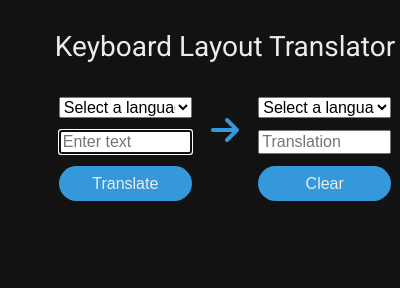
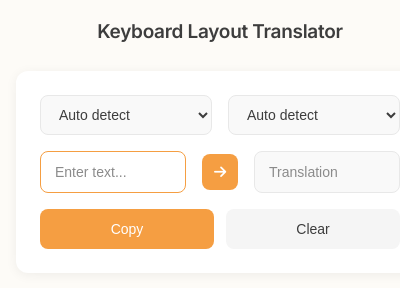
Before and after one commit to NikitaBerezhnyj/Keyboard_Layout_Translator, a browser extension: page src/popup.html in a window 400 px wide. Shown: the top 288 px of the page. Drawn offline with Linux system fonts and the light colour scheme.

Commit message:
feat: added auto detect of language, copy button and improved design

```diff
--- a/src/background.js
+++ b/src/background.js
@@ -11,6 +11,5 @@ browser.menus.onClicked.addListener((info, tab) => {
   browser.storage.local.set({
     selectedText: selectedText
   });
-  // browser.browserAction.openPopup();
   browser.action.openPopup();
 });
--- a/src/popup.html
+++ b/src/popup.html
@@ -6,27 +6,35 @@
     <meta name="viewport" content="width=device-width, initial-scale=1.0" />
     <link rel="preconnect" href="https://fonts.googleapis.com" />
     <link rel="preconnect" href="https://fonts.gstatic.com" crossorigin />
-    <link
-        href="https://fonts.googleapis.com/css2?family=Roboto:ital,wght@0,100;0,300;0,400;0,500;0,700;0,900;1,100;1,300;1,400;1,500;1,700;1,900&display=swap"
-        rel="stylesheet" />
-    <link rel="stylesheet" href="https://cdnjs.cloudflare.com/ajax/libs/font-awesome/6.0.0-beta3/css/all.min.css">
-    <link rel="stylesheet" href="./styles/reset.css" />
-    <link rel="stylesheet" href="./styles/style.css" />
-    <link rel="icon" href="./img/icon.png" />
+    <link href="https://fonts.googleapis.com/css2?family=Inter:wght@400;500;600&display=swap" rel="stylesheet" />
+    <link rel="stylesheet" href="https://cdnjs.cloudflare.com/ajax/libs/font-awesome/6.0.0-beta3/css/all.min.css" />
     <title>Keyboard Layout Translator</title>
+    <link rel="stylesheet" href="styles/style.css">
 </head>
 
 <body>
     <div class="main-container">
         <h1>Keyboard Layout Translator</h1>
         <div class="translator">
+            <div class="lang-row">
                 <div class="translate-input">
                     <select class="select-lang" name="input-lang" id="input-lang">
-                    <option value="">Select a language</option>
+                        <option value="">Auto detect</option>
                         <option value="eng">English</option>
                         <option value="ukr">Українська</option>
                     </select>
-                <input type="text" placeholder="Enter text" />
+                </div>
+                <div class="translate-output">
+                    <select class="select-lang" name="output-lang" id="output-lang">
+                        <option value="">Auto detect</option>
+                        <option value="eng">English</option>
+                        <option value="ukr">Українська</option>
+                    </select>
+                </div>
+            </div>
+            <div class="input-row">
+                <div class="translate-input">
+                    <input type="text" placeholder="Enter text..." />
                 </div>
                 <div class="translate-arrow">
                     <button id="lang-changer">
@@ -34,18 +42,14 @@
                     </button>
                 </div>
                 <div class="translate-output">
-                <select class="select-lang" name="output-lang" id="output-lang">
-                    <option value="">Select a language</option>
-                    <option value="eng">English</option>
-                    <option value="ukr">Українська</option>
-                </select>
                     <input type="text" placeholder="Translation" />
                 </div>
             </div>
+
             <div class="button-container">
-            <button class="btn" id="translateButton">Translate</button>
-            <span></span>
+                <button class="btn" id="copyButton">Copy</button>
                 <button class="btn" id="clearButton">Clear</button>
+            </div>
         </div>
     </div>
     <script src="./popup.js"></script>
--- a/src/popup.js
+++ b/src/popup.js
@@ -1,6 +1,6 @@
 let ukrainianLetters, englishLetters;
 
-import("./letters.js")
+const lettersReady = import("./letters.js")
   .then(module => {
     ukrainianLetters = module.ukrainianLetters;
     englishLetters = module.englishLetters;
@@ -9,9 +9,9 @@ import("./letters.js")
     console.error("Error loading letters module:", err);
   });
 
-document.addEventListener("DOMContentLoaded", function () {
+document.addEventListener("DOMContentLoaded", async function () {
   const clearButton = document.getElementById("clearButton");
-  const translateButton = document.getElementById("translateButton");
+  const copyButton = document.getElementById("copyButton");
   const inputTextField = document.querySelector(".translate-input input");
   const outputTextField = document.querySelector(".translate-output input");
   const inputLangSelect = document.getElementById("input-lang");
@@ -21,15 +21,16 @@ document.addEventListener("DOMContentLoaded", function () {
 
   inputTextField.focus();
 
-  browser.storage.local.get("selectedText").then(result => {
-    const text = result.selectedText || "";
+  await lettersReady;
+
+  const result = await browser.storage.local.get("selectedText");
+  const text = result.selectedText || "";
+
+  if (text) {
     inputTextField.value = text;
-    browser.storage.local.set({
-      selectedText: ""
-    });
-
+    await browser.storage.local.set({ selectedText: "" });
     translateText();
-  });
+  }
 
   function getSavedSelectValues() {
     browser.storage.local
@@ -51,25 +52,40 @@ document.addEventListener("DOMContentLoaded", function () {
 
   function translateText() {
     const text = inputTextField.value.trim();
-    const inputLangValue = inputLangSelect.value;
-    const outputLangValue = outputLangSelect.value;
+    let inputLangValue = inputLangSelect.value;
+    let outputLangValue = outputLangSelect.value;
 
-    if (text !== "") {
-      let translatedText;
+    if (text === "") {
+      outputTextField.value = "";
+      return;
+    }
 
-      const fromLayout = inputLangValue === "ukr" ? "ukr" : "eng";
-      const toLayout = outputLangValue === "ukr" ? "ukr" : "eng";
+    if (!inputLangValue) {
+      const detectedLang = detectLanguage(
+        text,
+        ukrainianLetters,
+        englishLetters
+      );
+      if (detectedLang) {
+        inputLangValue = detectedLang;
+        inputLangSelect.value = detectedLang;
+        outputLangValue = detectedLang === "ukr" ? "eng" : "ukr";
+        outputLangSelect.value = outputLangValue;
+        saveSelectValues();
+      }
+    }
 
-      translatedText = translateTextByLayout(text, fromLayout, toLayout);
+    if (!inputLangValue || !outputLangValue) {
+      outputTextField.value = "Select or type text to detect language";
+      return;
+    }
 
-      if (translatedText === "") {
-        outputTextField.value = "Invalid input language";
-      } else {
-        outputTextField.value = translatedText;
-      }
-    } else {
-      outputTextField.value = "";
-    }
+    const translatedText = translateTextByLayout(
+      text,
+      inputLangValue,
+      outputLangValue
+    );
+    outputTextField.value = translatedText || "Invalid input language";
   }
 
   clearButton.addEventListener("click", function () {
@@ -77,14 +93,27 @@ document.addEventListener("DOMContentLoaded", function () {
     outputTextField.value = "";
   });
 
-  translateButton.addEventListener("click", translateText);
+  inputTextField.addEventListener("input", translateText);
 
-  inputLangSelect.addEventListener("change", function () {
+  copyButton.addEventListener("click", function () {
+    const textToCopy = outputTextField.value.trim();
+    if (!textToCopy) return;
+
+    navigator.clipboard
+      .writeText(textToCopy)
+      .then(() => {
+        copyButton.textContent = "✅ Copied!";
+        setTimeout(() => (copyButton.textContent = "Copy"), 1500);
+      })
+      .catch(err => console.error("Clipboard error:", err));
+  });
+
+  inputLangSelect.addEventListener("change", () => {
     saveSelectValues();
     translateText();
   });
 
-  outputLangSelect.addEventListener("change", function () {
+  outputLangSelect.addEventListener("change", () => {
     saveSelectValues();
     translateText();
   });
@@ -94,54 +123,41 @@ document.addEventListener("DOMContentLoaded", function () {
     const currentOutputValue = outputLangSelect.value;
 
     langChangerImg.classList.add("change-animation");
-
     setTimeout(() => {
       inputLangSelect.value = currentOutputValue;
       outputLangSelect.value = currentInputValue;
       saveSelectValues();
       langChangerImg.classList.remove("change-animation");
+      translateText();
     }, 1000);
   });
 
   getSavedSelectValues();
 });
 
+function detectLanguage(text, ukrainianLetters, englishLetters) {
+  if (!text.trim()) return null;
+  const ukrCount = [...text].filter(ch => ukrainianLetters.includes(ch)).length;
+  const engCount = [...text].filter(ch => englishLetters.includes(ch)).length;
+  if (ukrCount === 0 && engCount === 0) return null;
+  return ukrCount > engCount ? "ukr" : "eng";
+}
+
 function translateTextByLayout(text, fromLayout, toLayout) {
   let fromLetters, toLetters;
 
-  switch (fromLayout) {
-    case "ukr":
-      fromLetters = ukrainianLetters;
-      break;
-    case "eng":
-      fromLetters = englishLetters;
-      break;
-    default:
-      return text;
-  }
+  if (fromLayout === "ukr") fromLetters = ukrainianLetters;
+  else if (fromLayout === "eng") fromLetters = englishLetters;
+  else return text;
 
-  switch (toLayout) {
-    case "ukr":
-      toLetters = ukrainianLetters;
-      break;
-    case "eng":
-      toLetters = englishLetters;
-      break;
-    default:
-      return text;
-  }
+  if (toLayout === "ukr") toLetters = ukrainianLetters;
+  else if (toLayout === "eng") toLetters = englishLetters;
+  else return text;
 
-  let translatedText = "";
-
-  for (let i = 0; i < text.length; i++) {
-    const char = text[i];
-    const index = fromLetters.indexOf(char);
-    if (index !== -1) {
-      translatedText += toLetters[index];
-    } else {
-      translatedText += char;
-    }
-  }
-
-  return translatedText;
+  return [...text]
+    .map(ch => {
+      const index = fromLetters.indexOf(ch);
+      return index !== -1 ? toLetters[index] : ch;
+    })
+    .join("");
 }
--- a/src/styles/colors.css
+++ /dev/null
@@ -1,5 +0,0 @@
-:root {
-  --main-color: #121212;
-  --accent-color: #3498db;
-  --text-color: #ececec;
-}
--- a/src/styles/reset.css
+++ /dev/null
@@ -1,129 +0,0 @@
-html,
-body,
-div,
-span,
-applet,
-object,
-iframe,
-h1,
-h2,
-h3,
-h4,
-h5,
-h6,
-p,
-blockquote,
-pre,
-a,
-abbr,
-acronym,
-address,
-big,
-cite,
-code,
-del,
-dfn,
-em,
-img,
-ins,
-kbd,
-q,
-s,
-samp,
-small,
-strike,
-strong,
-sub,
-sup,
-tt,
-var,
-b,
-u,
-i,
-center,
-dl,
-dt,
-dd,
-ol,
-ul,
-li,
-fieldset,
-form,
-label,
-legend,
-table,
-caption,
-tbody,
-tfoot,
-thead,
-tr,
-th,
-td,
-article,
-aside,
-canvas,
-details,
-embed,
-figure,
-figcaption,
-footer,
-header,
-hgroup,
-menu,
-nav,
-output,
-ruby,
-section,
-summary,
-time,
-mark,
-audio,
-video {
-  margin: 0;
-  padding: 0;
-  border: 0;
-  font-size: 100%;
-  font: inherit;
-  vertical-align: baseline;
-}
-
-article,
-aside,
-details,
-figcaption,
-figure,
-footer,
-header,
-hgroup,
-menu,
-nav,
-section {
-  display: block;
-}
-
-body {
-  line-height: 1;
-}
-
-ol,
-ul {
-  list-style: none;
-}
-
-blockquote,
-q {
-  quotes: none;
-}
-
-blockquote:before,
-blockquote:after,
-q:before,
-q:after {
-  content: "";
-  content: none;
-}
-
-table {
-  border-collapse: collapse;
-  border-spacing: 0;
-}
--- a/src/styles/style.css
+++ b/src/styles/style.css
@@ -1,131 +1,211 @@
-@import url("./colors.css");
-
 * {
-  font-size: 1rem;
+  margin: 0;
+  padding: 0;
   box-sizing: border-box;
 }
 
+:root {
+  --primary-color: #f59e42;
+  --primary-hover: #e88d2f;
+  --bg-color: #fdfbf7;
+  --card-bg: #ffffff;
+  --text-primary: #3d3d3d;
+  --text-secondary: #8b8b8b;
+  --border-color: #e8e8e8;
+  --input-bg: #f9f9f9;
+  --shadow: 0 2px 12px rgba(0, 0, 0, 0.06);
+}
+
 body {
-  padding: 1%;
-  width: 450px;
-  height: 250px;
-  color: var(--text-color);
-  background-color: var(--main-color);
-  font-family: "Roboto", sans-serif;
+  width: 440px;
+  min-height: 300px;
+  font-family: 'Inter', -apple-system, BlinkMacSystemFont, sans-serif;
+  background: var(--bg-color);
+  color: var(--text-primary);
+  -webkit-font-smoothing: antialiased;
 }
 
 .main-container {
-  padding: 3%;
-  width: 100%;
+  padding: 20px 16px 16px;
 }
 
-.main-container h1 {
-  font-size: 1.75rem;
+h1 {
+  font-size: 19px;
+  font-weight: 600;
   text-align: center;
-  margin-top: 16px;
-  margin-bottom: 36px;
+  margin-bottom: 28px;
+  color: var(--text-primary);
+  letter-spacing: -0.3px;
 }
 
 .translator {
-  width: 80%;
+  background: var(--card-bg);
+  border-radius: 12px;
+  padding: 24px;
+  box-shadow: var(--shadow);
+  margin-bottom: 16px;
+}
+
+.lang-row {
   display: flex;
-  margin: 0 auto;
-  justify-content: space-between;
+  align-items: center;
+  gap: 16px;
+  margin-bottom: 16px;
 }
 
 .translate-input,
 .translate-output {
-  width: 40%;
-  margin-bottom: 12px;
-}
-
-.translate-input p,
-.translate-output p {
-  font-size: 1.5rem;
-  margin-bottom: 12px;
-}
-
-.translate-arrow {
-  cursor: pointer;
-  width: 20%;
-  display: flex;
-  align-items: center;
-  justify-content: center;
-  transition: transform 0.3s ease;
-}
-
-.translate-arrow:hover {
-  transform: scale(1.2);
-}
-
-.translate-arrow button {
-  border: none;
-  background-color: transparent;
-  font-size: 2rem;
-  font-weight: bolder;
-}
-
-.translate-arrow button img {
-  cursor: pointer;
-  width: 100%;
+  flex: 1;
 }
 
 .select-lang {
   width: 100%;
-  margin-bottom: 12px;
+  padding: 10px 14px;
+  border: 1.5px solid var(--border-color);
+  border-radius: 8px;
+  background: var(--input-bg);
+  color: var(--text-primary);
+  font-size: 14px;
+  font-weight: 500;
+  cursor: pointer;
+  transition: all 0.2s ease;
+  outline: none;
 }
 
-.translate-input input,
-.translate-output input {
+.select-lang:hover {
+  border-color: var(--primary-color);
+  background: #fff;
+}
+
+.select-lang:focus {
+  border-color: var(--primary-color);
+  background: #fff;
+}
+
+.translate-arrow {
+  display: flex;
+  align-items: center;
+  justify-content: center;
+}
+
+.translate-arrow button {
+  width: 36px;
+  height: 36px;
+  border: none;
+  border-radius: 8px;
+  background: var(--primary-color);
+  cursor: pointer;
+  display: flex;
+  align-items: center;
+  justify-content: center;
+  transition: all 0.2s ease;
+}
+
+.translate-arrow button:hover {
+  background: var(--primary-hover);
+  transform: scale(1.05);
+}
+
+.translate-arrow button:active {
+  transform: scale(0.95);
+}
+
+#lang-changer-img {
+  color: white;
+  font-size: 14px;
+}
+
+.input-row {
+  display: flex;
+  gap: 16px;
+  margin-bottom: 16px;
+}
+
+input[type="text"] {
   width: 100%;
-  font-size: 1rem;
+  padding: 12px 14px;
+  border: 1.5px solid var(--border-color);
+  border-radius: 8px;
+  background: var(--input-bg);
+  color: var(--text-primary);
+  font-size: 14px;
+  transition: all 0.2s ease;
+  outline: none;
+}
+
+input[type="text"]:hover {
+  border-color: var(--primary-color);
+  background: #fff;
+}
+
+input[type="text"]:focus {
+  border-color: var(--primary-color);
+  background: #fff;
+}
+
+input[type="text"]::placeholder {
+  color: var(--text-secondary);
 }
 
 .button-container {
-  width: 80%;
   display: flex;
-  margin: 0 auto;
-  justify-content: space-between;
-}
-
-#lang-changer-img {
-  color: var(--accent-color);
-  cursor: pointer;
-}
-
-#clearButton,
-#translateButton {
-  width: 40%;
-  padding: 2.5%;
-  border-radius: 100px;
-  border: none;
-  color: var(--text-color);
-  background-color: var(--accent-color);
+  gap: 12px;
 }
 
 .btn {
+  flex: 1;
+  padding: 12px;
+  border: none;
+  border-radius: 8px;
+  font-size: 14px;
+  font-weight: 500;
   cursor: pointer;
-  transition: transform 0.5s ease;
+  transition: all 0.2s ease;
+  outline: none;
 }
 
-.btn:hover {
-  transform: scale(1.1);
+#copyButton {
+  background: var(--primary-color);
+  color: white;
+}
+
+#copyButton:hover {
+  background: var(--primary-hover);
+  transform: translateY(-1px);
+}
+
+#copyButton:active {
+  transform: translateY(0);
+}
+
+#clearButton {
+  background: #f5f5f5;
+  color: var(--text-primary);
+}
+
+#clearButton:hover {
+  background: #ebebeb;
+  transform: translateY(-1px);
+}
+
+#clearButton:active {
+  transform: translateY(0);
 }
 
 .change-animation {
-  animation: rotateArrow 1s ease-in-out;
+  animation: rotateArrow 0.6s ease-in-out;
 }
 
 @keyframes rotateArrow {
   0% {
-    transform: rotate(0deg);
+    transform: rotate(0deg) scale(1);
   }
 
   50% {
-    transform: rotate(-180deg);
+    transform: rotate(180deg) scale(1.05);
   }
 
   100% {
-    transform: rotate(0deg);
+    transform: rotate(360deg) scale(1);
   }
 }
```
Lines whose indentation alone changed are shown as unchanged.
